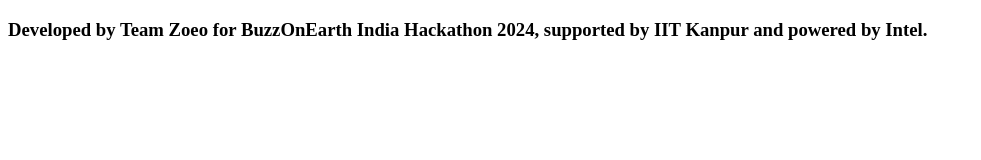
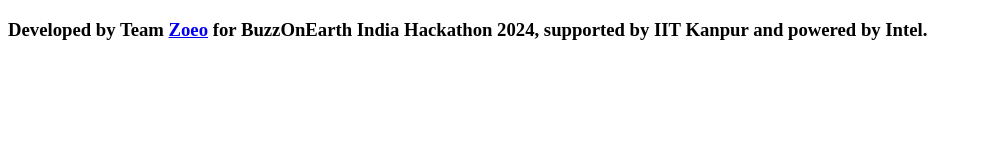
Before and after one commit to fromjyce/AeroSense-AI-Driven-Air-Quality-Prediction, a Next.js app in the folder frontend/: page /UpdateFooter in a window 1280 px wide. Shown: the top 160 px of the page, without its empty margins (0-981 px from the left). Built offline with nearby package versions, Linux system fonts and the light colour scheme.

Commit message:
added link

```diff
--- a/frontend/pages/UpdateFooter.js
+++ b/frontend/pages/UpdateFooter.js
@@ -1,7 +1,9 @@
+import Link from "next/link";
+
 export default function UpdateFooter() {
     return (
       <div className="update-footer-section flex justify-center items-center p-4">
-        <h3 className="text-white questrial">Developed by Team <strong>Zoeo</strong> for BuzzOnEarth India Hackathon 2024, supported by <strong>IIT Kanpur</strong> and powered by <strong>Intel</strong>.</h3>
+        <h3 className="text-white questrial">Developed by Team <strong><Link href="#members">Zoeo</Link></strong> for BuzzOnEarth India Hackathon 2024, supported by <strong>IIT Kanpur</strong> and powered by <strong>Intel</strong>.</h3>
       </div>
     );
   }
```
